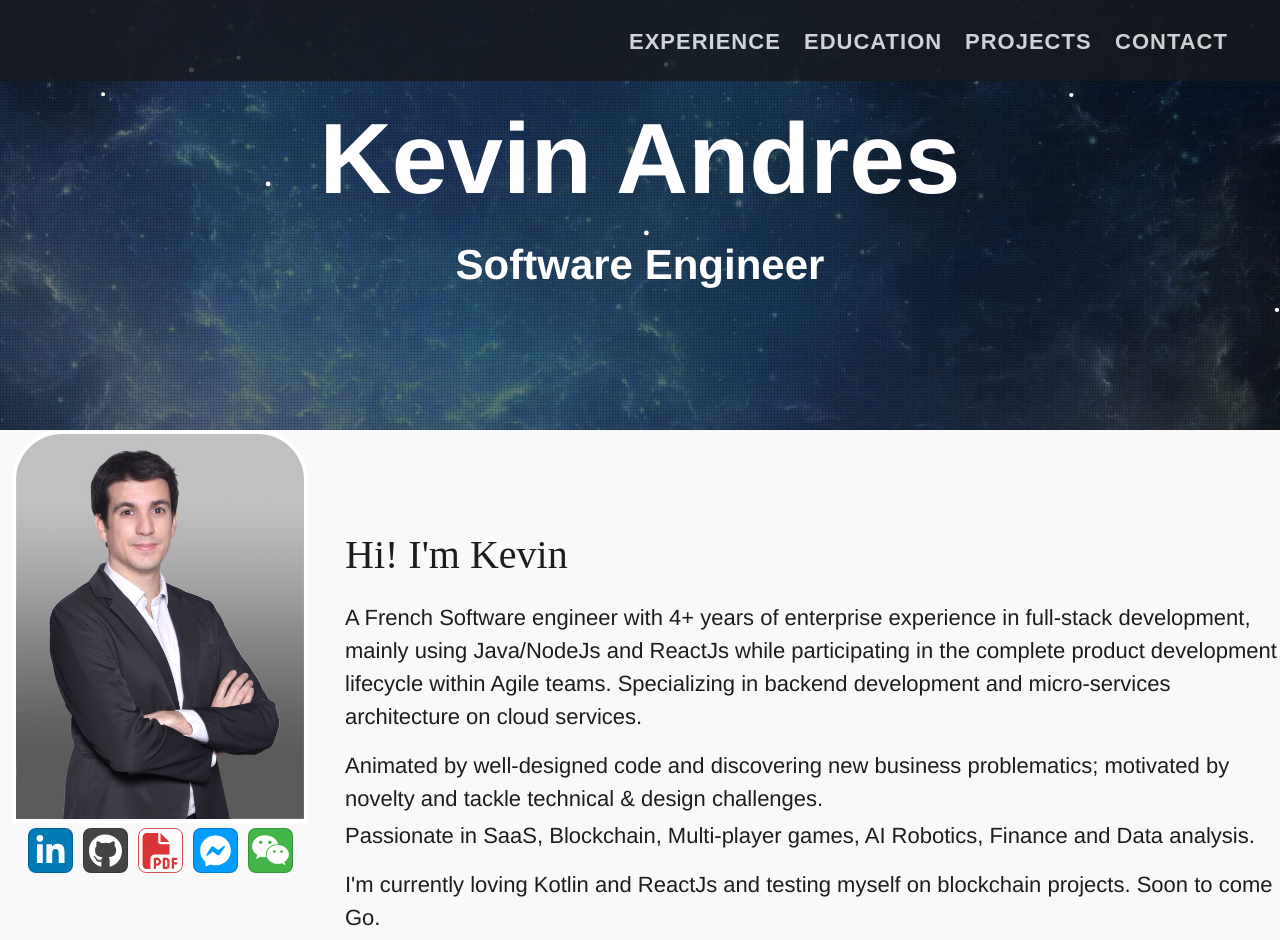
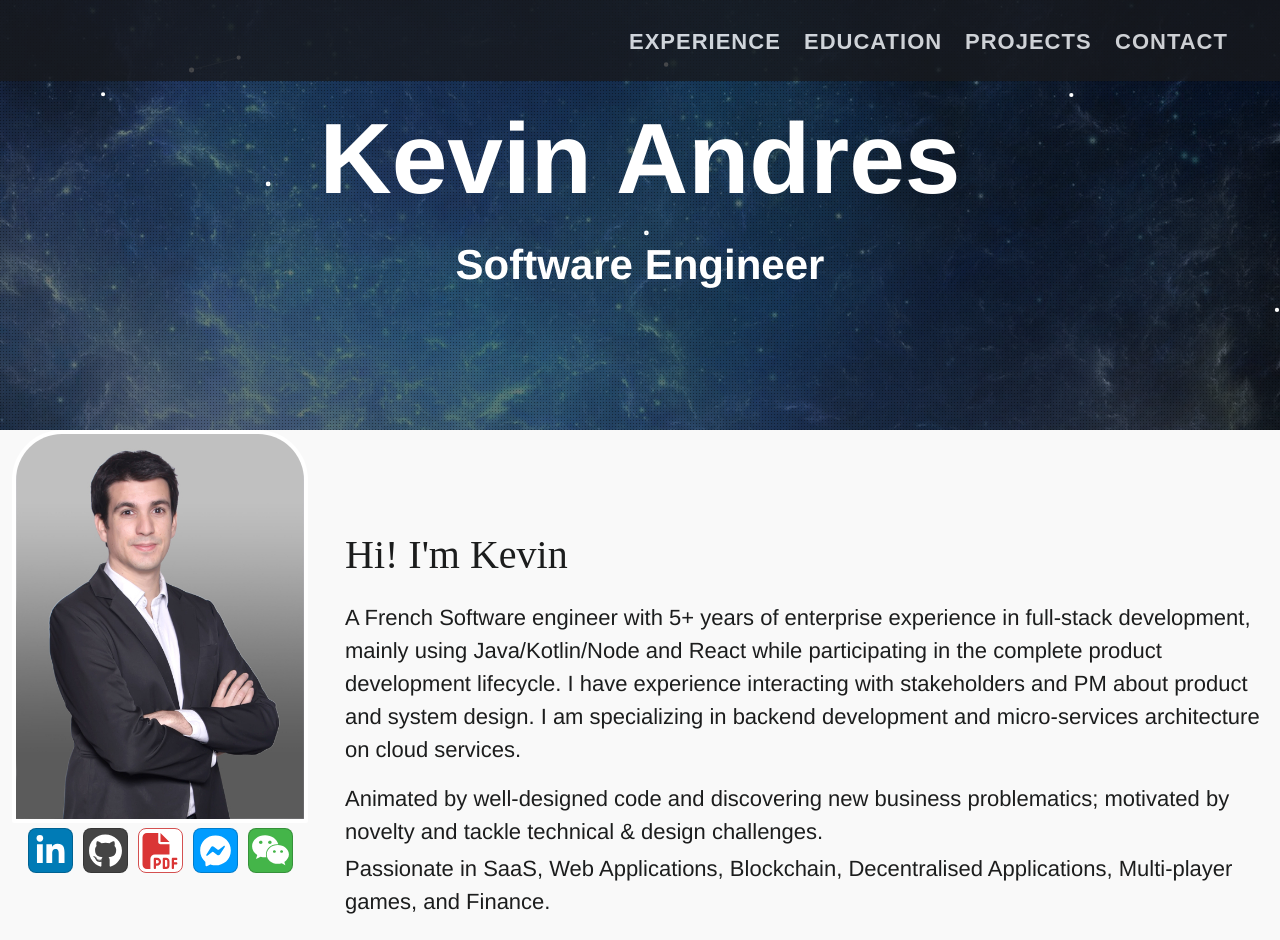
Before and after one commit to Draym/portfolio, a React (Create React App) app: page / in a window 1280 px wide. Shown: the top 940 px of the page. Built offline with nearby package versions, Linux system fonts and the light colour scheme.

Commit message:
task: update profile section

```diff
--- a/src/views/view/sections/SectionProfile.js
+++ b/src/views/view/sections/SectionProfile.js
@@ -22,13 +22,13 @@ class SectionProfile extends Component {
                         </div>
                         <div className="col-12 col-md-9 profile-content">
                             <p className="p-title">Hi! I'm Kevin</p>
-                            <p>A French Software engineer with 4+ years of enterprise experience in full-stack development, mainly using Java/NodeJs
-                                and ReactJs while participating in the complete product development lifecycle within Agile teams. Specializing
+                            <p>A French Software engineer with 5+ years of enterprise experience in full-stack development, mainly using Java/Kotlin/Node
+                                and React while participating in the complete product development lifecycle. I have experience interacting with stakeholders and PM about product and system design. I am specializing
                                 in backend development and micro-services architecture on cloud services.</p>
                             <p className="mb-1">Animated by well-designed code and discovering new business problematics; motivated by novelty and tackle
                                 technical & design challenges.</p>
-                            <p>Passionate in SaaS, Blockchain, Multi-player games, AI Robotics, Finance and Data analysis.</p>
-                            <p>I'm currently loving Kotlin and ReactJs and testing myself on blockchain projects. Soon to come Go.</p>
+                            <p>Passionate in SaaS, Web Applications, Blockchain, Decentralised Applications, Multi-player games, and Finance.</p>
+                            <p>I'm currently really interested by blockchain and experiencing it on personal projects on <a href="https://github.com/Draym" target="_blank">github</a>.</p>
                             <p className="pt-3">Feel free to <AnchorLink href="#contact">contact me</AnchorLink> for opportunities.</p>
                         </div>
                     </div>
```
